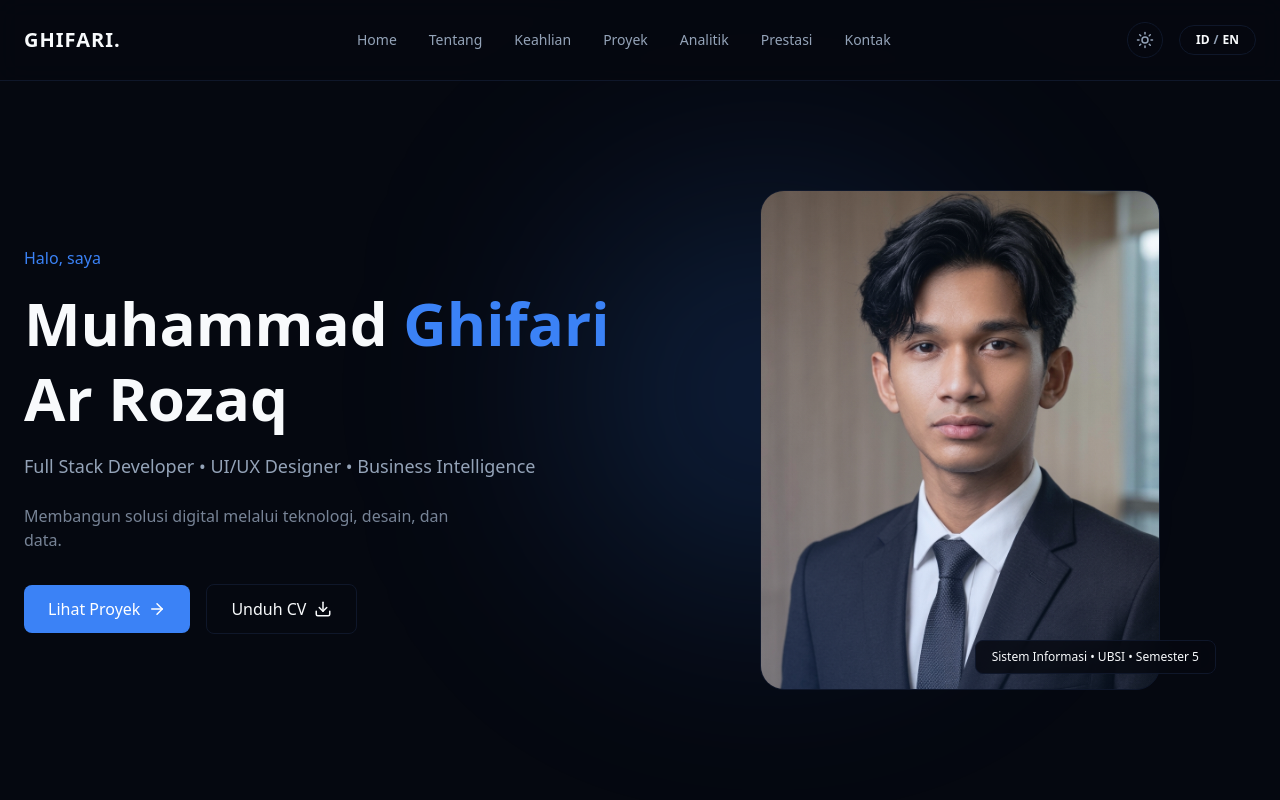
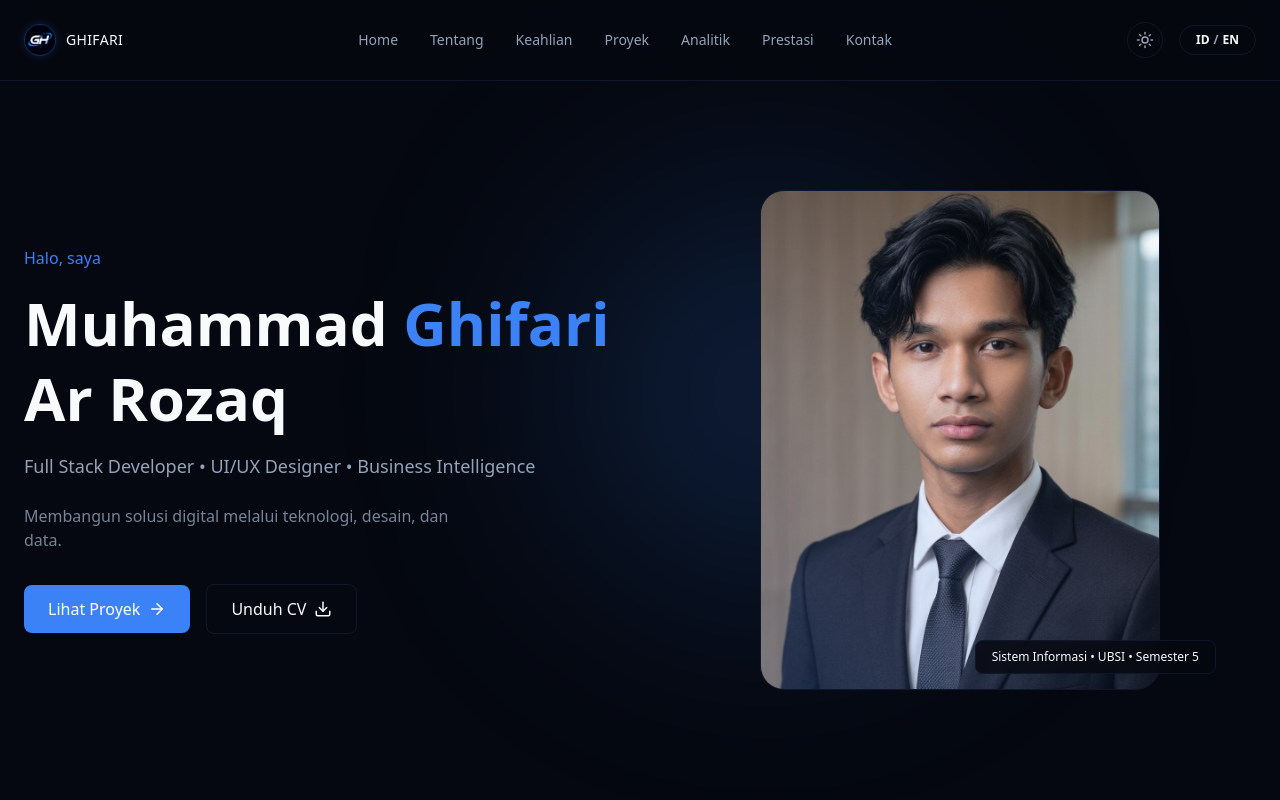
Before and after one commit to gipar11/MyGhifarii, a Next.js app: page / in a window 1280 px wide. Shown: the top 800 px of the page. Built offline with nearby package versions, Linux system fonts and the light colour scheme.

Commit message:
Update Navbar logo, font, dan animasi Preloader

```diff
--- a/app/components/global/Navbar.tsx
+++ b/app/components/global/Navbar.tsx
@@ -37,10 +37,25 @@ export default function Navbar({ lang, setLang }: NavbarProps) {
   return (
     <nav className="fixed top-0 w-full z-40 bg-background/80 backdrop-blur-md border-b border-surface transition-colors duration-300">
       <div className="max-w-7xl mx-auto px-6 h-20 flex items-center justify-between">
-        <Link href="/" className="text-xl font-heading font-bold tracking-wider text-textMain">
-          GHIFARI.
+
+        {/* Logo & Teks Brand */}
+        <Link href="/" className="flex items-center gap-2.5 group">
+          {/* Logo Bulat (Diperkecil jadi 8x8 / 32px) */}
+          <div className="w-8 h-8 rounded-full overflow-hidden border border-primary/30 shadow-[0_0_10px_rgba(59,130,246,0.2)] group-hover:shadow-[0_0_15px_rgba(59,130,246,0.5)] transition-all duration-300 flex items-center justify-center bg-background">
+            <img
+              src="/logo GH.png"
+              alt="GH Logo"
+              className="w-full h-full object-cover scale-110"
+            />
+          </div>
+
+          {/* Teks Brand (Kecil, Rapat, Font Sans) */}
+          <span className="text-sm font-sans font-medium tracking-wide text-textMain group-hover:text-primary transition-colors duration-300">
+            GHIFARI
+          </span>
         </Link>
 
+        {/* Menu Navigasi */}
         <div className="hidden md:flex items-center space-x-8 text-sm font-medium text-textMuted">
           <Link href="#home" className="hover:text-primary transition-colors">{lang === "ID" ? "Home" : "Home"}</Link>
           <Link href="#about" className="hover:text-primary transition-colors">{lang === "ID" ? "Tentang" : "About"}</Link>
@@ -51,6 +66,7 @@ export default function Navbar({ lang, setLang }: NavbarProps) {
           <Link href="#contact" className="hover:text-primary transition-colors">{lang === "ID" ? "Kontak" : "Contact"}</Link>
         </div>
 
+        {/* Tombol Tema & Bahasa */}
         <div className="flex items-center space-x-4">
           <button onClick={toggleTheme} className="p-2 rounded-full border border-surface text-textMuted hover:text-primary transition-colors">
             {isDark ? <Sun size={18} /> : <Moon size={18} />}
--- a/app/components/global/Preloader.tsx
+++ b/app/components/global/Preloader.tsx
@@ -6,7 +6,7 @@ export default function Preloader() {
   const [loading, setLoading] = useState(true);
 
   useEffect(() => {
-    const timer = setTimeout(() => setLoading(false), 2500);
+    const timer = setTimeout(() => setLoading(false), 3000);
     return () => clearTimeout(timer);
   }, []);
 
@@ -14,7 +14,7 @@ export default function Preloader() {
 
   return (
     <motion.div
-      className="fixed inset-0 z-50 flex flex-col items-center justify-center bg-background"
+      className="fixed inset-0 z-50 flex flex-col items-center justify-center bg-background overflow-hidden"
       exit={{ opacity: 0 }}
       transition={{ duration: 0.8 }}
     >
@@ -22,25 +22,55 @@ export default function Preloader() {
         initial={{ scale: 0.8, opacity: 0 }}
         animate={{ scale: 1, opacity: 1 }}
         transition={{ duration: 1, ease: "easeOut" }}
-        className="relative flex items-center justify-center mb-6"
+        className="relative flex items-center justify-center mb-8 w-36 h-36"
       >
-        <div className="absolute w-40 h-40 border border-primary/30 rounded-full rotate-45 blur-sm" />
-        <div className="absolute w-52 h-52 border border-primary/20 rounded-[40%] -rotate-12" />
-        <h1 className="text-6xl font-heading font-bold text-primary drop-shadow-[0_0_15px_rgba(59,130,246,0.8)]">
-          GH
-        </h1>
+        {/* 1. Siluet Cahaya Berputar (Orbit) */}
+        <motion.div
+          className="absolute inset-0 rounded-full bg-gradient-to-tr from-primary/40 via-transparent to-primary/20 blur-md"
+          animate={{ rotate: 360 }}
+          transition={{ repeat: Infinity, duration: 3, ease: "linear" }}
+        />
+
+        {/* 2. Garis Orbit Tipis yang berputar berlawanan arah */}
+        <motion.div
+          className="absolute inset-1 rounded-full border border-primary/20 border-t-primary"
+          animate={{ rotate: -360 }}
+          transition={{ repeat: Infinity, duration: 2, ease: "linear" }}
+        />
+
+        {/* 3. Cahaya Denyut (Pulse) */}
+        <div className="absolute w-24 h-24 bg-primary/20 rounded-full blur-xl animate-pulse" />
+
+        {/* 4. Logo GH (Dipotong jadi bulat) */}
+        <div className="relative z-10 w-24 h-24 rounded-full overflow-hidden border-2 border-primary/30 shadow-[0_0_20px_rgba(59,130,246,0.4)] flex items-center justify-center bg-background">
+            <img
+              src="/logo GH.png"
+              alt="GH Logo"
+              // Kita perkecil ukurannya sedikit agar pas di dalam lingkaran
+              className="w-full h-full object-cover scale-110"
+            />
+        </div>
       </motion.div>
-      <h2 className="text-2xl font-bold tracking-[0.3em] font-heading mb-8">GHIFARI.</h2>
 
+      <motion.h2
+        initial={{ opacity: 0, y: 10 }}
+        animate={{ opacity: 1, y: 0 }}
+        transition={{ delay: 0.3, duration: 0.8 }}
+        className="text-2xl font-bold tracking-[0.3em] font-heading mb-8 text-textMain"
+      >
+        GHIFARI
+      </motion.h2>
+
+      {/* Progress Bar Loading */}
       <div className="w-64 h-1 bg-surface rounded-full overflow-hidden">
         <motion.div
           initial={{ width: 0 }}
           animate={{ width: "100%" }}
-          transition={{ duration: 2.2, ease: "easeInOut" }}
+          transition={{ duration: 2.5, ease: "easeInOut" }}
           className="h-full bg-primary"
         />
       </div>
-      <p className="mt-4 text-textMuted text-sm">Loading Portfolio...</p>
+      <p className="mt-4 text-textMuted text-sm animate-pulse">Loading...</p>
     </motion.div>
   );
 }
```
Also changed, not shown: public/logo GH.png (added).
